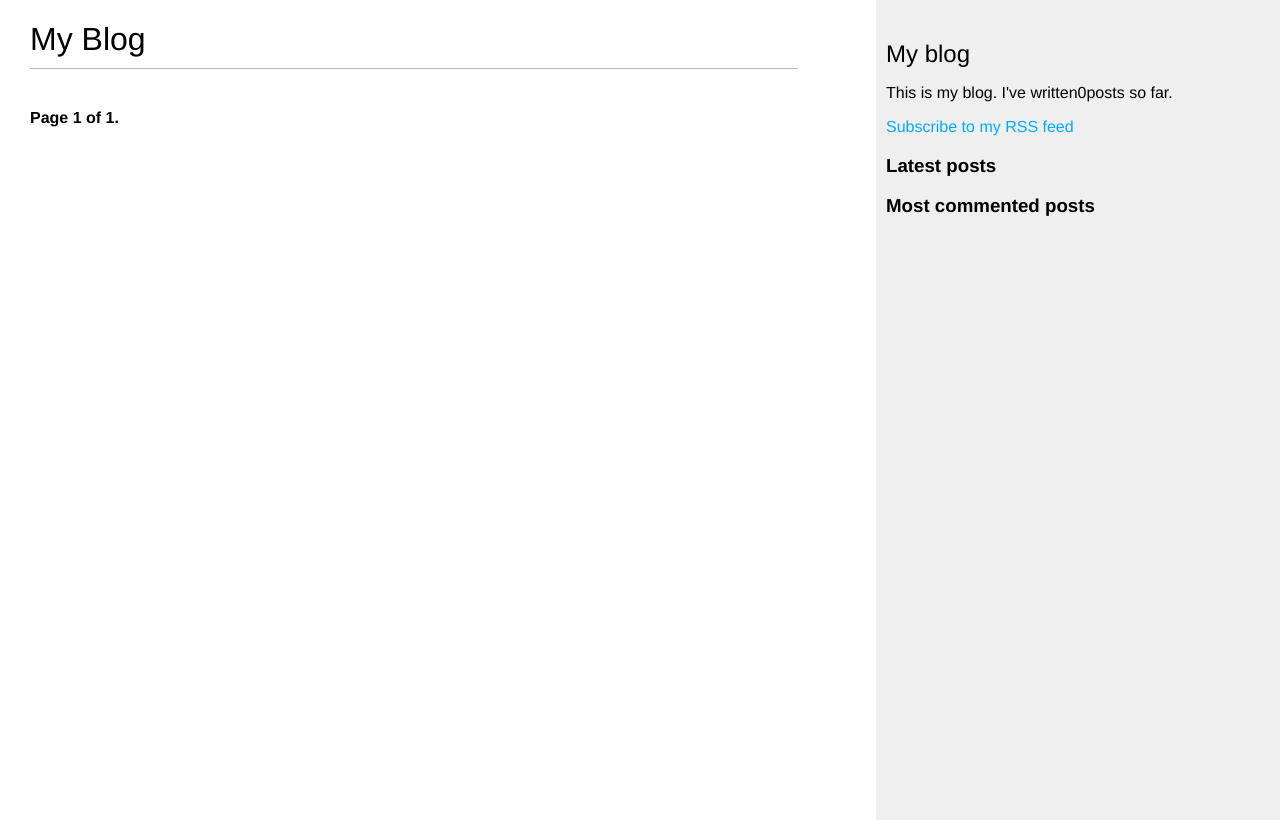
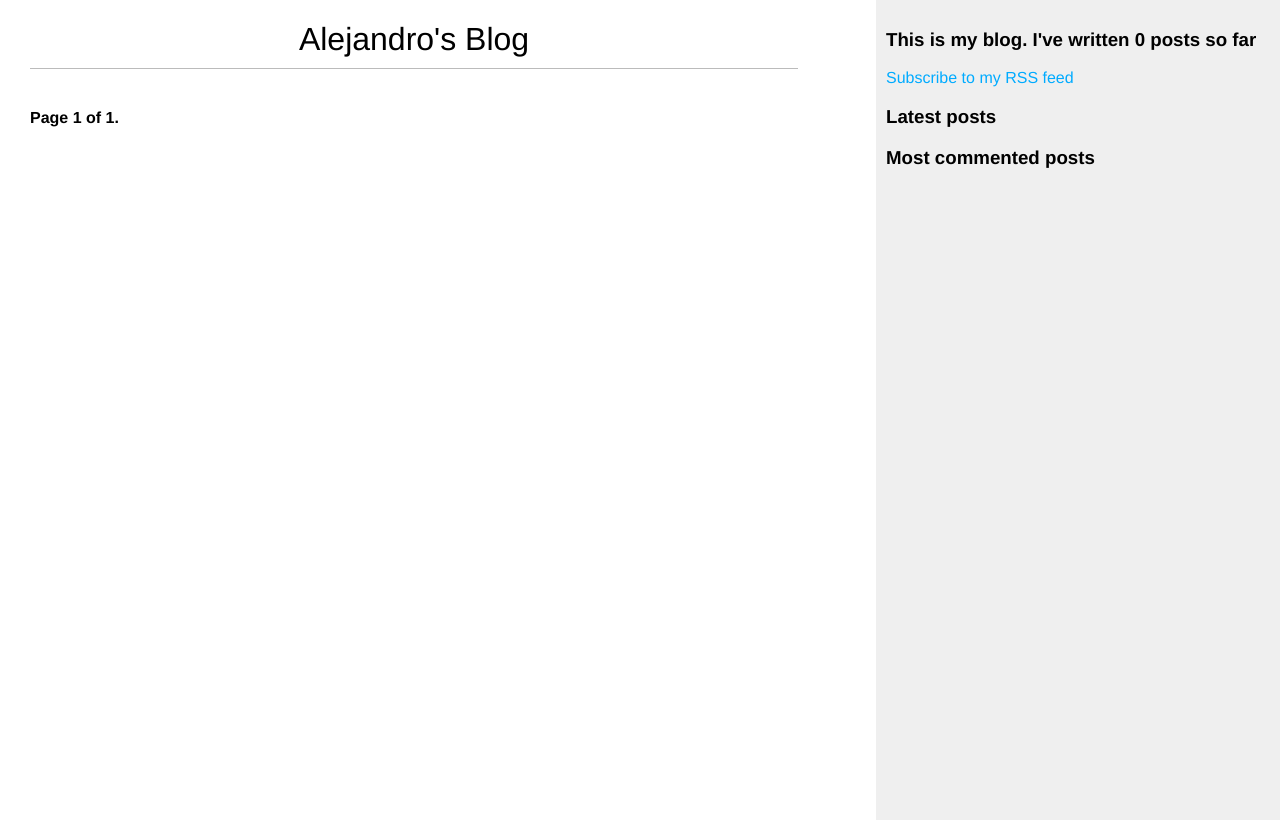
Before and after one commit to alherdom/blog, a Django app: page /blog/ in a window 1280 px wide. Run offline with Django 4.2, Linux system fonts and the light colour scheme; data that the repository does not hold is empty.

Commit message:
Edited blog.css

```diff
--- a/blog/static/css/blog.css
+++ b/blog/static/css/blog.css
@@ -13,6 +13,7 @@ h1 {
     font-weight:normal;
     border-bottom:1px solid #bbb;
     padding:0 0 10px 0;
+    text-align: center;
 }
 
 h2 {
--- a/blog/templates/blog/base.html
+++ b/blog/templates/blog/base.html
@@ -6,7 +6,6 @@
     <head>
       <title>
         {% block title %}
-
         {% endblock %}
       </title>
       <link href="{% static 'css/blog.css' %}" rel="stylesheet" />
@@ -20,10 +19,9 @@
       </div>
 
       <div id="sidebar">
-        <h2>My blog</h2>
-        <p>
-          This is my blog. I've written{% total_posts %}posts so far.
-        </p>
+        <h3>
+          This is my blog. I've written {% total_posts %} posts so far
+        </h3>
         <p>
           <a href="{% url 'blog:post_feed' %}">Subscribe to my RSS feed</a>
         </p>
--- a/blog/templates/blog/post/list.html
+++ b/blog/templates/blog/post/list.html
@@ -1,11 +1,11 @@
 {% extends 'blog/base.html' %}
 {% load blog_tags %}
 {% block title %}
-  My Blog
+  Django Blog
 {% endblock %}
 
 {% block content %}
-  <h1>My Blog</h1>
+  <h1>Alejandro's Blog</h1>
   {% if tag %}
     <h2>Posts tagged with "{{ tag.name }}"</h2>
   {% endif %}
@@ -19,7 +19,7 @@
       {% endfor %}
     </p>
     <p class="date">Published {{ post.publish }} by {{ post.author }}</p>
-    {{ post.body|markdown|truncatewords_html:30 }}
+      {{ post.body|markdown|truncatewords_html:30 }}
   {% endfor %}
 {% include "pagination.html" with page=posts %}
 {% endblock %}
```
Also changed, not shown: blog/templates/blog/post/ab.png (added).
